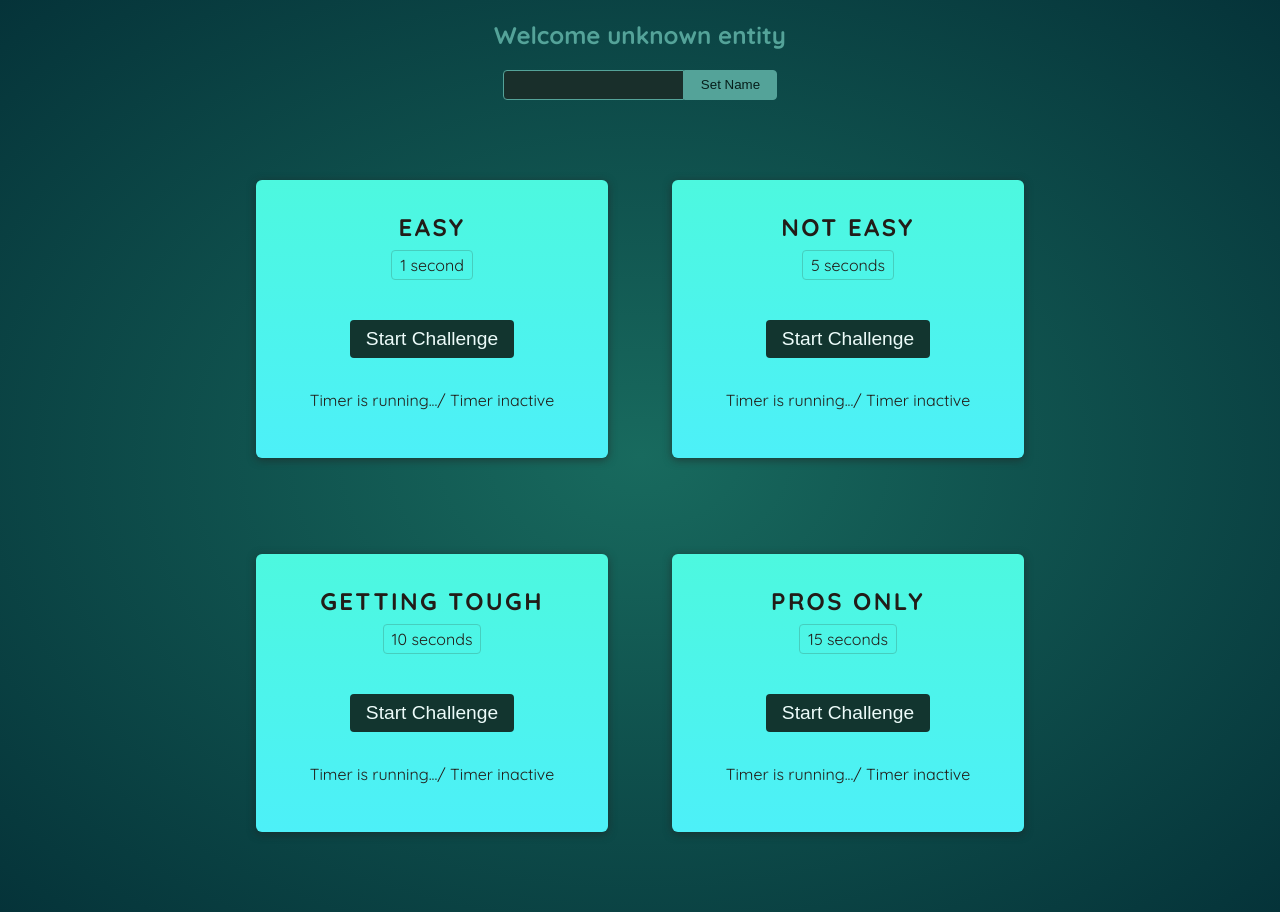
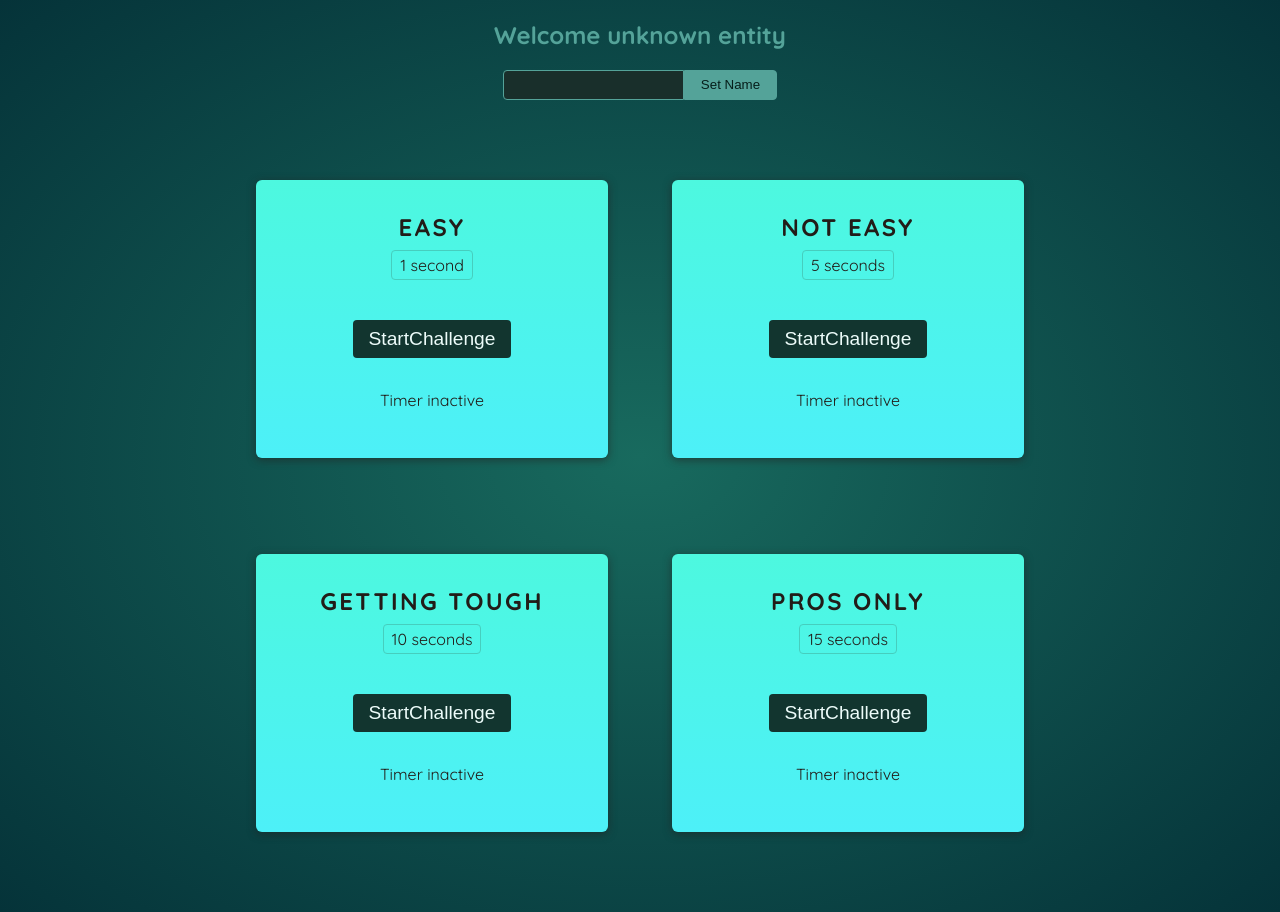
Before and after one commit to JiunJieLin/React-Timer, a React (Vite) app: page / in a window 1280 px wide. Built offline with nearby package versions, Linux system fonts and the light colour scheme; a web font is replaced by a local one.

Commit message:
setTimeout

```diff
--- a/src/components/TimerChallenge.jsx
+++ b/src/components/TimerChallenge.jsx
@@ -1,15 +1,29 @@
+import { useState } from "react";
 const TimerChallenge = ({ title, targetTime }) => {
-  const timer = 123;
+  const [timerExpired, setTimerExpired] = useState(false);
+  const [timerStarted, setTimerStarted] = useState(false);
+  const handleStart = () => {
+    setTimerStarted(true);
+
+    setTimeout(() => {
+      setTimerExpired(true);
+    }, targetTime * 1000);
+  };
   return (
     <section className="challenge">
       <h2>{title}</h2>
+      {timerExpired && <p>You Lost!</p>}
       <p className="challenge-time">
         {targetTime} second{targetTime > 1 ? "s" : ""}
       </p>
       <p>
-        <button>Start Challenge</button>
+        <button onClick={handleStart}>
+          {timerStarted ? "Stop" : "Start"}Challenge
+        </button>
       </p>
-      <p className="">Timer is running.../ Timer inactive</p>
+      <p className={timerStarted ? "active" : undefined}>
+        {timerStarted ? "Timer is running..." : "Timer inactive"}
+      </p>
     </section>
   );
 };
```
